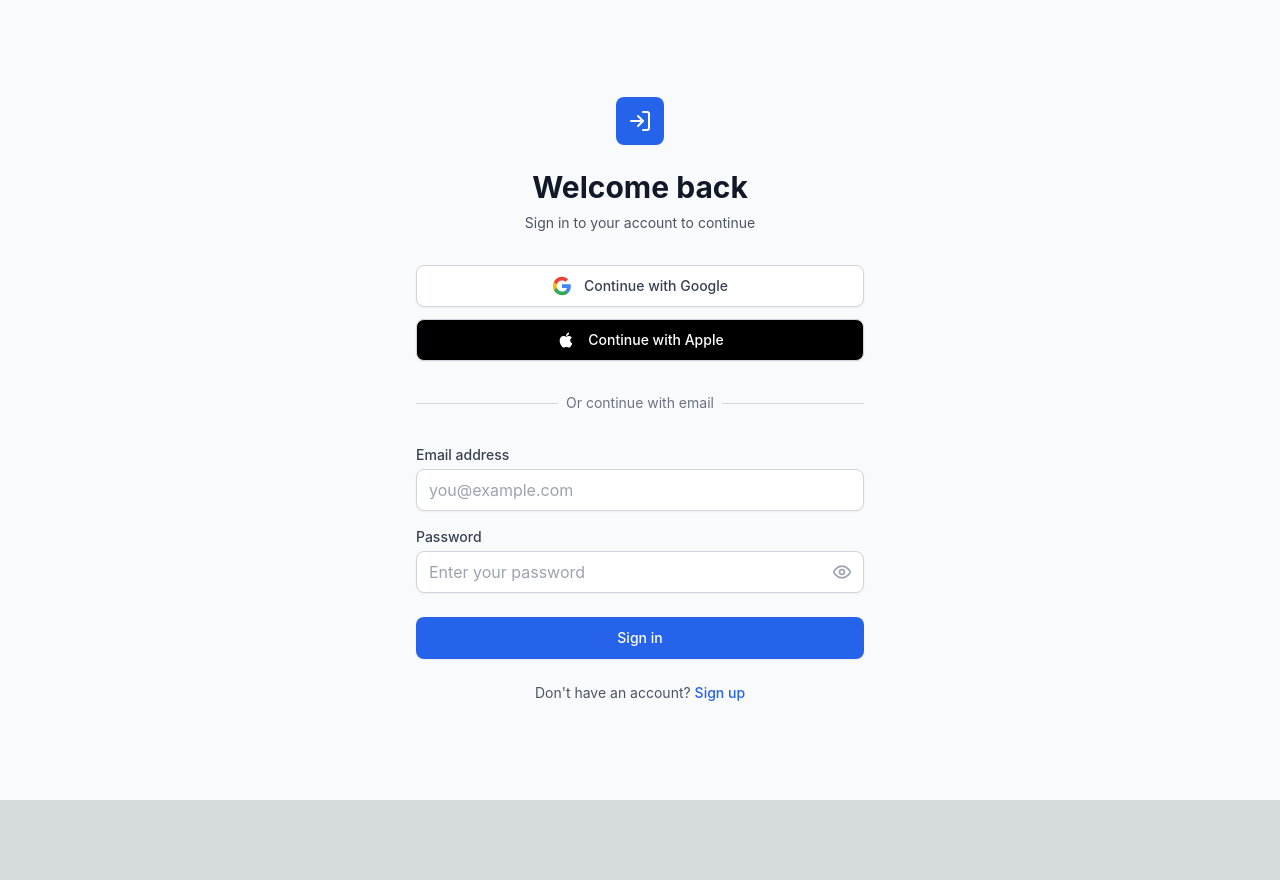
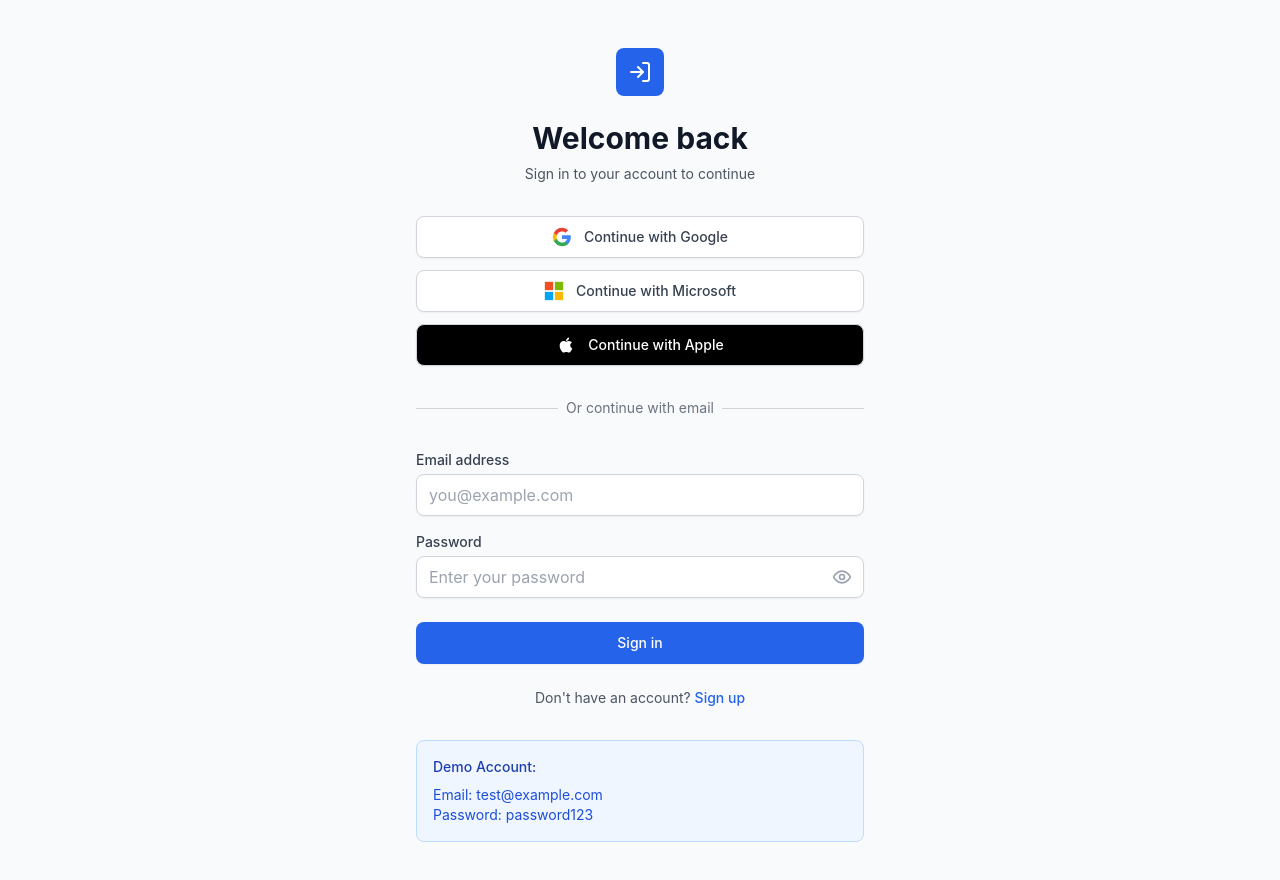
Before and after one commit to hemichaeli/dashboard-app, a Next.js app in the folder frontend/: page /auth/login in a window 1280 px wide. Shown: the top 880 px of the page. Before the commit the page ends 800 px from the top, so only its background shows below. Built offline with nearby package versions, Linux system fonts and the light colour scheme.

Commit message:
Fix login page - add text color to inputs, add Microsoft login, improve UI

```diff
--- a/frontend/src/app/auth/login/page.tsx
+++ b/frontend/src/app/auth/login/page.tsx
@@ -33,12 +33,23 @@ const AppleIcon = () => (
   </svg>
 );
 
+// Microsoft Icon Component
+const MicrosoftIcon = () => (
+  <svg className="h-5 w-5" viewBox="0 0 24 24">
+    <path fill="#F25022" d="M1 1h10v10H1z" />
+    <path fill="#00A4EF" d="M1 13h10v10H1z" />
+    <path fill="#7FBA00" d="M13 1h10v10H13z" />
+    <path fill="#FFB900" d="M13 13h10v10H13z" />
+  </svg>
+);
+
 export default function LoginPage() {
   const router = useRouter();
   const { login } = useAuthStore();
   const [showPassword, setShowPassword] = useState(false);
   const [error, setError] = useState('');
   const [isLoading, setIsLoading] = useState(false);
+  const [socialLoading, setSocialLoading] = useState<string | null>(null);
 
   const { register, handleSubmit, formState: { errors } } = useForm<LoginForm>({ resolver: zodResolver(loginSchema) });
 
@@ -55,9 +66,18 @@ export default function LoginPage() {
     }
   };
 
-  const handleSocialLogin = (provider: string) => {
-    // TODO: Implement OAuth flow
-    setError(`${provider} login coming soon!`);
+  const handleSocialLogin = async (provider: string) => {
+    setSocialLoading(provider);
+    setError('');
+
+    try {
+      // Redirect to backend OAuth endpoint
+      const backendUrl = process.env.NEXT_PUBLIC_API_URL || 'https://backend-production-12f2.up.railway.app';
+      window.location.href = `${backendUrl}/api/auth/${provider.toLowerCase()}`;
+    } catch (err) {
+      setError(`${provider} login is not configured yet. Please use email login.`);
+      setSocialLoading(null);
+    }
   };
 
   return (
@@ -76,17 +96,30 @@ export default function LoginPage() {
           <button
             type="button"
             onClick={() => handleSocialLogin('Google')}
-            className="w-full flex items-center justify-center gap-3 py-2.5 px-4 border border-gray-300 rounded-lg shadow-sm bg-white text-sm font-medium text-gray-700 hover:bg-gray-50 focus:outline-none focus:ring-2 focus:ring-offset-2 focus:ring-blue-500 transition-colors"
+            disabled={socialLoading !== null}
+            className="w-full flex items-center justify-center gap-3 py-2.5 px-4 border border-gray-300 rounded-lg shadow-sm bg-white text-sm font-medium text-gray-700 hover:bg-gray-50 focus:outline-none focus:ring-2 focus:ring-offset-2 focus:ring-blue-500 transition-colors disabled:opacity-50"
           >
-            <GoogleIcon />
+            {socialLoading === 'Google' ? <Loader2 className="h-5 w-5 animate-spin" /> : <GoogleIcon />}
             Continue with Google
           </button>
+
+          <button
+            type="button"
+            onClick={() => handleSocialLogin('Microsoft')}
+            disabled={socialLoading !== null}
+            className="w-full flex items-center justify-center gap-3 py-2.5 px-4 border border-gray-300 rounded-lg shadow-sm bg-white text-sm font-medium text-gray-700 hover:bg-gray-50 focus:outline-none focus:ring-2 focus:ring-offset-2 focus:ring-blue-500 transition-colors disabled:opacity-50"
+          >
+            {socialLoading === 'Microsoft' ? <Loader2 className="h-5 w-5 animate-spin" /> : <MicrosoftIcon />}
+            Continue with Microsoft
+          </button>
+
           <button
             type="button"
             onClick={() => handleSocialLogin('Apple')}
-            className="w-full flex items-center justify-center gap-3 py-2.5 px-4 border border-gray-300 rounded-lg shadow-sm bg-black text-sm font-medium text-white hover:bg-gray-900 focus:outline-none focus:ring-2 focus:ring-offset-2 focus:ring-gray-500 transition-colors"
+            disabled={socialLoading !== null}
+            className="w-full flex items-center justify-center gap-3 py-2.5 px-4 border border-gray-300 rounded-lg shadow-sm bg-black text-sm font-medium text-white hover:bg-gray-900 focus:outline-none focus:ring-2 focus:ring-offset-2 focus:ring-gray-500 transition-colors disabled:opacity-50"
           >
-            <AppleIcon />
+            {socialLoading === 'Apple' ? <Loader2 className="h-5 w-5 animate-spin text-white" /> : <AppleIcon />}
             Continue with Apple
           </button>
         </div>
@@ -105,13 +138,27 @@ export default function LoginPage() {
           <div className="space-y-4">
             <div>
               <label htmlFor="email" className="block text-sm font-medium text-gray-700">Email address</label>
-              <input id="email" type="email" autoComplete="email" {...register('email')} className="mt-1 block w-full px-3 py-2 border border-gray-300 rounded-lg shadow-sm focus:outline-none focus:ring-2 focus:ring-blue-500 focus:border-blue-500" placeholder="you@example.com" />
+              <input
+                id="email"
+                type="email"
+                autoComplete="email"
+                {...register('email')}
+                className="mt-1 block w-full px-3 py-2 border border-gray-300 rounded-lg shadow-sm text-gray-900 placeholder-gray-400 focus:outline-none focus:ring-2 focus:ring-blue-500 focus:border-blue-500"
+                placeholder="you@example.com"
+              />
               {errors.email && <p className="mt-1 text-sm text-red-600">{errors.email.message}</p>}
             </div>
             <div>
               <label htmlFor="password" className="block text-sm font-medium text-gray-700">Password</label>
               <div className="relative mt-1">
-                <input id="password" type={showPassword ? 'text' : 'password'} autoComplete="current-password" {...register('password')} className="block w-full px-3 py-2 border border-gray-300 rounded-lg shadow-sm focus:outline-none focus:ring-2 focus:ring-blue-500 focus:border-blue-500 pr-10" placeholder="Enter your password" />
+                <input
+                  id="password"
+                  type={showPassword ? 'text' : 'password'}
+                  autoComplete="current-password"
+                  {...register('password')}
+                  className="block w-full px-3 py-2 border border-gray-300 rounded-lg shadow-sm text-gray-900 placeholder-gray-400 focus:outline-none focus:ring-2 focus:ring-blue-500 focus:border-blue-500 pr-10"
+                  placeholder="Enter your password"
+                />
                 <button type="button" onClick={() => setShowPassword(!showPassword)} className="absolute inset-y-0 right-0 flex items-center pr-3 text-gray-400 hover:text-gray-600">
                   {showPassword ? <EyeOff className="h-5 w-5" /> : <Eye className="h-5 w-5" />}
                 </button>
@@ -119,11 +166,23 @@ export default function LoginPage() {
               {errors.password && <p className="mt-1 text-sm text-red-600">{errors.password.message}</p>}
             </div>
           </div>
+
           <button type="submit" disabled={isLoading} className="w-full flex justify-center items-center gap-2 py-2.5 px-4 border border-transparent rounded-lg shadow-sm text-sm font-medium text-white bg-blue-600 hover:bg-blue-700 focus:outline-none focus:ring-2 focus:ring-offset-2 focus:ring-blue-500 disabled:opacity-50 disabled:cursor-not-allowed">
             {isLoading ? <><Loader2 className="h-4 w-4 animate-spin" />Signing in...</> : 'Sign in'}
           </button>
-          <p className="text-center text-sm text-gray-600">Don't have an account?{' '}<Link href="/auth/register" className="font-medium text-blue-600 hover:text-blue-500">Sign up</Link></p>
+
+          <p className="text-center text-sm text-gray-600">
+            Don't have an account?{' '}
+            <Link href="/auth/register" className="font-medium text-blue-600 hover:text-blue-500">Sign up</Link>
+          </p>
         </form>
+
+        {/* Demo Account Info */}
+        <div className="mt-6 p-4 bg-blue-50 border border-blue-200 rounded-lg">
+          <p className="text-sm text-blue-800 font-medium mb-2">Demo Account:</p>
+          <p className="text-sm text-blue-700">Email: test@example.com</p>
+          <p className="text-sm text-blue-700">Password: password123</p>
+        </div>
       </div>
     </div>
   );
```
